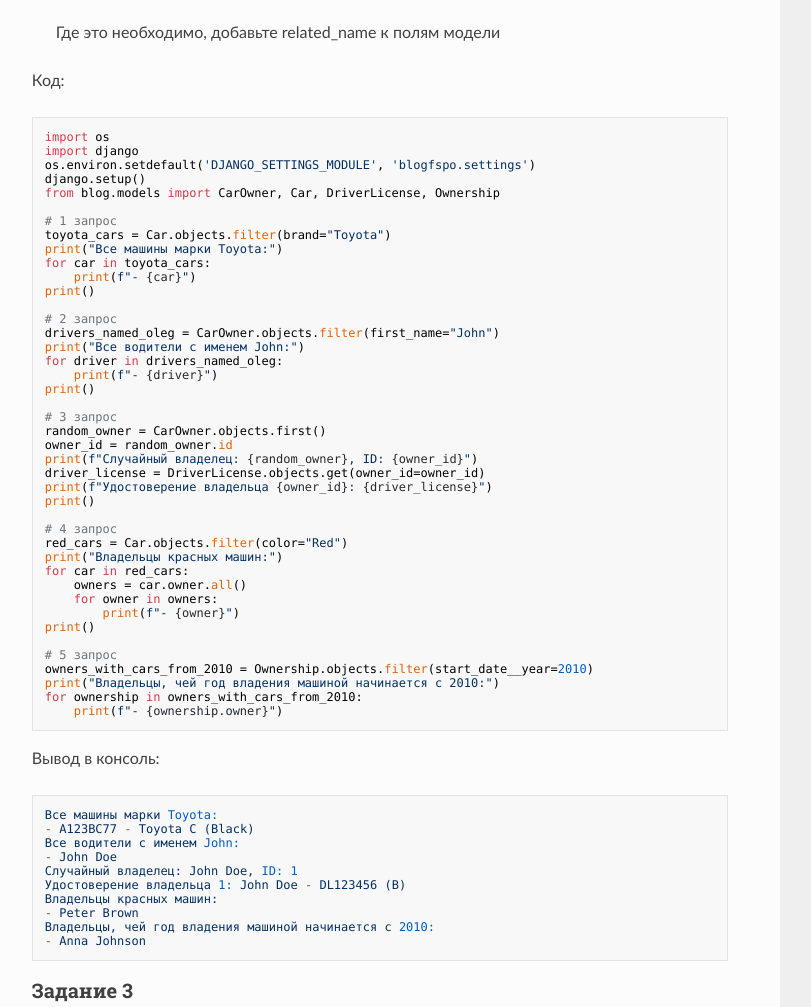
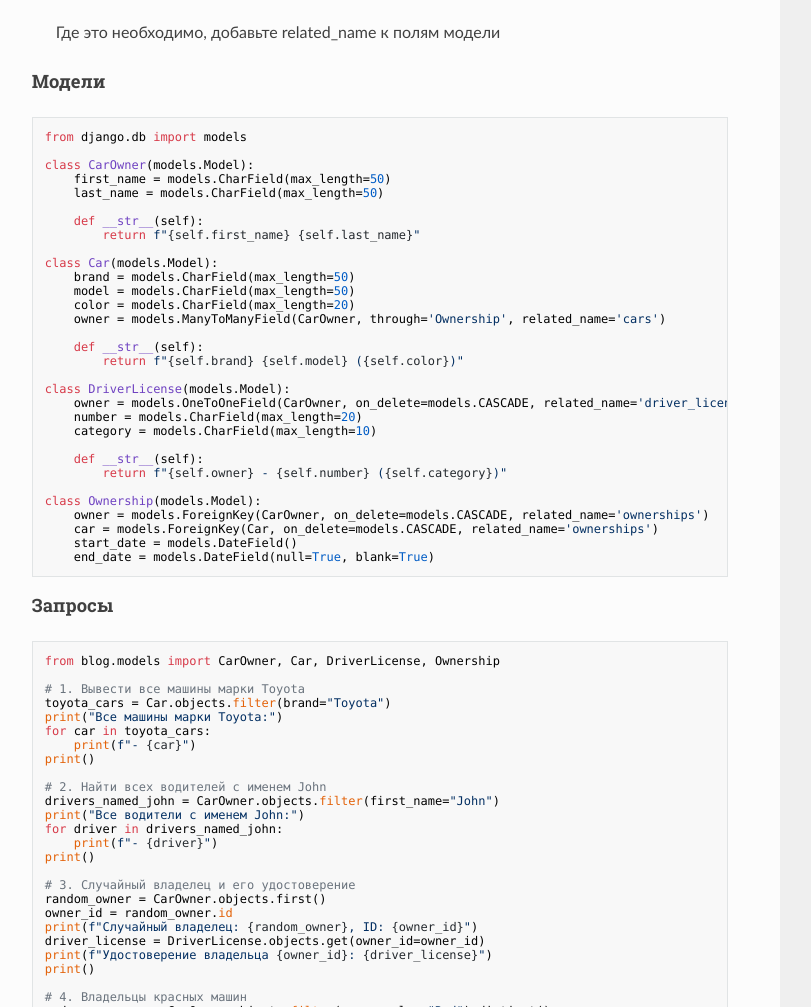
Before and after one commit to margochern/mkdocs-report3, a plain HTML site: page practice/index.html in a window 1280 px wide. Shown: the part 1469-2476 px from the top of the page, without its empty margins (320-1131 px from the left). Drawn offline with nearby package versions, Linux system fonts and the light colour scheme.

Commit message:
Deployed  with MkDocs version: 1.6.1

```diff
--- a/practice/index.html
+++ b/practice/index.html
@@ -52,6 +52,12 @@
     <li class="toctree-l2"><a class="reference internal" href="#1">Задание 1</a>
     </li>
     <li class="toctree-l2"><a class="reference internal" href="#2">Задание 2</a>
+        <ul>
+    <li class="toctree-l3"><a class="reference internal" href="#_2">Модели</a>
+    </li>
+    <li class="toctree-l3"><a class="reference internal" href="#_3">Запросы</a>
+    </li>
+        </ul>
     </li>
     <li class="toctree-l2"><a class="reference internal" href="#3">Задание 3</a>
     </li>
@@ -152,28 +158,57 @@ Owner: William Jenkins, license: William Jenkins - DL111122 (Z)
 <blockquote>
 <p>Где это необходимо, добавьте related_name к полям модели</p>
 </blockquote>
-<p>Код:</p>
-<pre><code class="language-python">import os
-import django
-os.environ.setdefault('DJANGO_SETTINGS_MODULE', 'blogfspo.settings')
-django.setup()
-from blog.models import CarOwner, Car, DriverLicense, Ownership
+<h4 id="_2">Модели</h4>
+<pre><code class="language-python">from django.db import models
 
-# 1 запрос
+class CarOwner(models.Model):
+    first_name = models.CharField(max_length=50)
+    last_name = models.CharField(max_length=50)
+
+    def __str__(self):
+        return f&quot;{self.first_name} {self.last_name}&quot;
+
+class Car(models.Model):
+    brand = models.CharField(max_length=50)
+    model = models.CharField(max_length=50)
+    color = models.CharField(max_length=20)
+    owner = models.ManyToManyField(CarOwner, through='Ownership', related_name='cars')
+
+    def __str__(self):
+        return f&quot;{self.brand} {self.model} ({self.color})&quot;
+
+class DriverLicense(models.Model):
+    owner = models.OneToOneField(CarOwner, on_delete=models.CASCADE, related_name='driver_license')
+    number = models.CharField(max_length=20)
+    category = models.CharField(max_length=10)
+
+    def __str__(self):
+        return f&quot;{self.owner} - {self.number} ({self.category})&quot;
+
+class Ownership(models.Model):
+    owner = models.ForeignKey(CarOwner, on_delete=models.CASCADE, related_name='ownerships')
+    car = models.ForeignKey(Car, on_delete=models.CASCADE, related_name='ownerships')
+    start_date = models.DateField()
+    end_date = models.DateField(null=True, blank=True)
+</code></pre>
+<h4 id="_3">Запросы</h4>
+<pre><code class="language-python">from blog.models import CarOwner, Car, DriverLicense, Ownership
+
+# 1. Вывести все машины марки Toyota
 toyota_cars = Car.objects.filter(brand=&quot;Toyota&quot;)
 print(&quot;Все машины марки Toyota:&quot;)
 for car in toyota_cars:
     print(f&quot;- {car}&quot;)
 print()
 
-# 2 запрос
-drivers_named_oleg = CarOwner.objects.filter(first_name=&quot;John&quot;)
+# 2. Найти всех водителей с именем John
+drivers_named_john = CarOwner.objects.filter(first_name=&quot;John&quot;)
 print(&quot;Все водители с именем John:&quot;)
-for driver in drivers_named_oleg:
+for driver in drivers_named_john:
     print(f&quot;- {driver}&quot;)
 print()
 
-# 3 запрос
+# 3. Случайный владелец и его удостоверение
 random_owner = CarOwner.objects.first()
 owner_id = random_owner.id
 print(f&quot;Случайный владелец: {random_owner}, ID: {owner_id}&quot;)
@@ -181,20 +216,18 @@ driver_license = DriverLicense.objects.get(owner_id=owner_id)
 print(f&quot;Удостоверение владельца {owner_id}: {driver_license}&quot;)
 print()
 
-# 4 запрос
-red_cars = Car.objects.filter(color=&quot;Red&quot;)
+# 4. Владельцы красных машин
+red_car_owners = CarOwner.objects.filter(cars__color=&quot;Red&quot;).distinct()
 print(&quot;Владельцы красных машин:&quot;)
-for car in red_cars:
-    owners = car.owner.all()
-    for owner in owners:
-        print(f&quot;- {owner}&quot;)
+for owner in red_car_owners:
+    print(f&quot;- {owner}&quot;)
 print()
 
-# 5 запрос
-owners_with_cars_from_2010 = Ownership.objects.filter(start_date__year=2010)
+# 5. Владельцы, чей год владения машиной начинается с 2010
+owners_with_cars_from_2010 = CarOwner.objects.filter(ownerships__start_date__year=2010).distinct()
 print(&quot;Владельцы, чей год владения машиной начинается с 2010:&quot;)
-for ownership in owners_with_cars_from_2010:
-    print(f&quot;- {ownership.owner}&quot;)
+for owner in owners_with_cars_from_2010:
+    print(f&quot;- {owner}&quot;)
 </code></pre>
 <p>Вывод в консоль:</p>
 <pre><code>Все машины марки Toyota:
```
Also changed, not shown: index.html (+1 -1 lines), search/search_index.json (+1 -1 lines), 1 other file.
